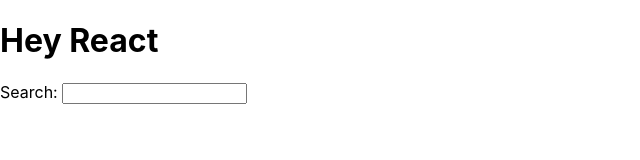
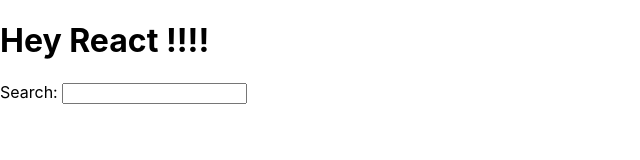
Before and after one commit to TimoDir/road-to-react, a React (Create React App) app: page / in a window 1280 px wide. Shown: the top 160 px of the page, without its empty margins (0-640 px from the left). Built offline with nearby package versions, Linux system fonts and the light colour scheme.

Commit message:
Using external function into my JSX

```diff
--- a/src/App.js
+++ b/src/App.js
@@ -1,4 +1,8 @@
 import * as React from 'react';
+
+function getTitle(title){
+  return title;
+};
 
 function App() {
   const welcome = {
@@ -9,7 +13,7 @@
   return (
     <div>
       <h1>
-        {welcome.greeting} {welcome.title}
+        {welcome.greeting} {welcome.title} {getTitle('!!!!')}
       </h1>
 
       <label htmlFor='search'>Search: </label>
```
